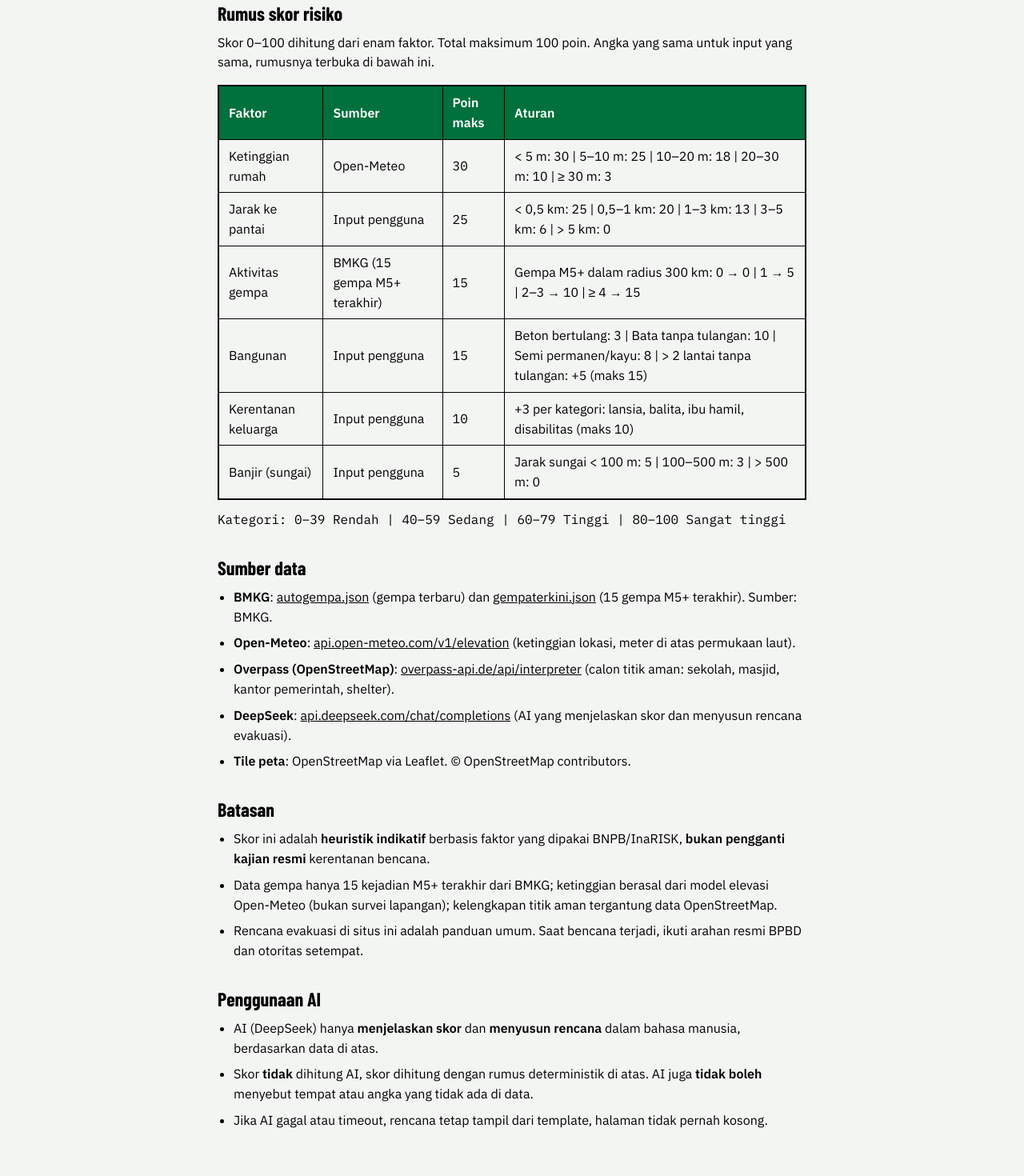
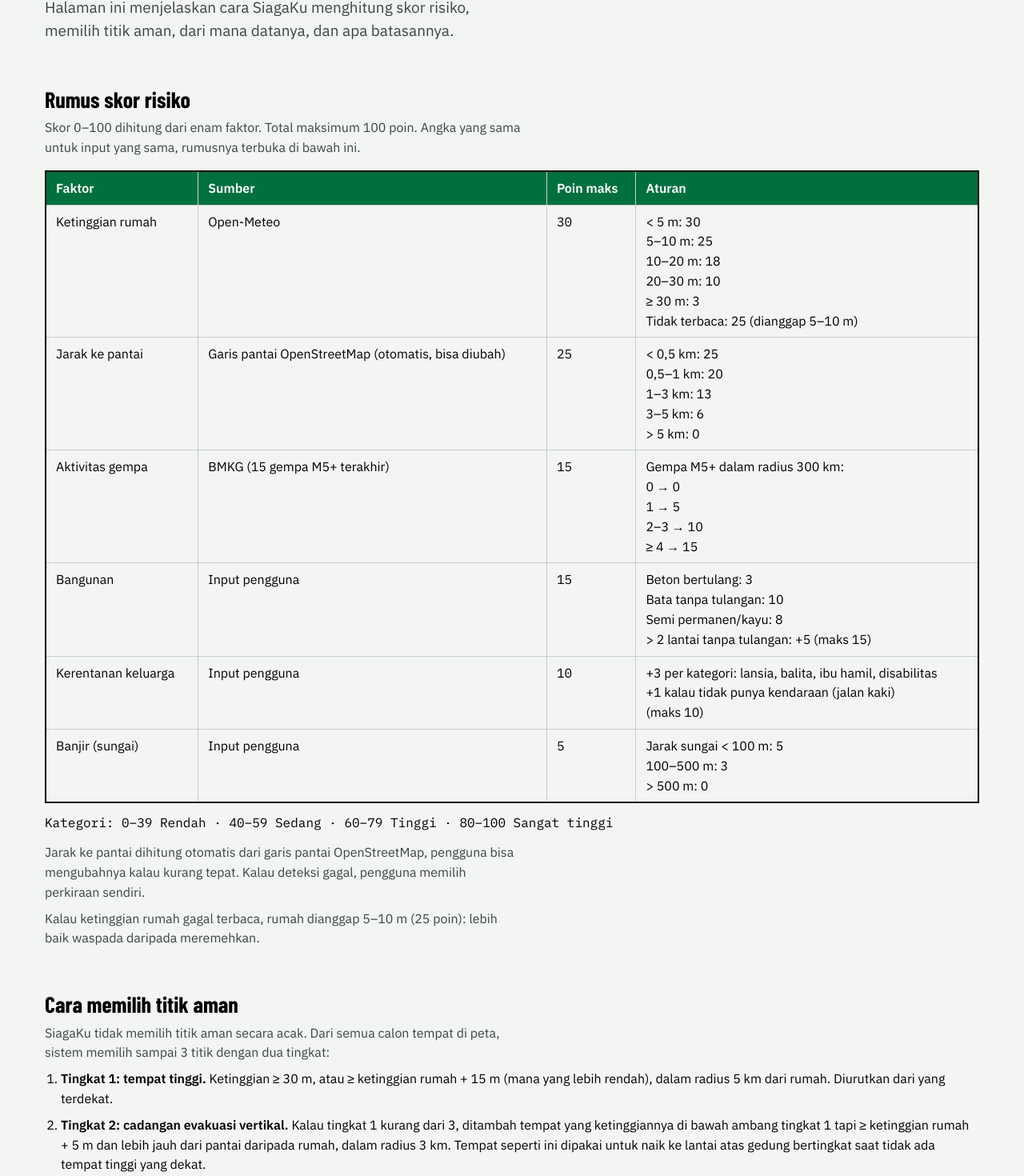
Before and after one commit to Akheshi/SiagaKu, a Next.js app: page /tentang in a window 1280 px wide. Shown: the part 228-1698 px from the top of the page at 80% size. Built offline with nearby package versions, Linux system fonts and the light colour scheme.

Commit message:
revisi halaman metodologi: tambah cara pilih titik aman dan temuan Bengkulu

```diff
--- a/src/app/tentang/page.tsx
+++ b/src/app/tentang/page.tsx
@@ -1,79 +1,183 @@
+import type { Metadata } from "next";
+
+export const metadata: Metadata = {
+    title: "Metodologi & Sumber Data — SiagaKu",
+    description: "Cara SiagaKu menghitung skor risiko bencana, memilih titik aman, dan dari mana datanya berasal.",
+};
+
 export default function Tentang() {
     return (
-        <main className="mx-auto max-w-3xl px-4 py-10">
-            <h1 className="text-3xl font-bold">Metodologi &amp; Sumber Data</h1>
-            <p className="mt-2">
-                Halaman ini menjelaskan cara SiagaKu menghitung skor risiko,
+        <article className="mx-auto max-w-[1200px] px-4 py-8 sm:py-14">
+            <h1 className="max-w-[14ch] text-[40px]">Metodologi &amp; Sumber Data</h1>
+            <p className="mt-5 max-w-[52ch] text-[19px] text-ink-2">
+                Halaman ini menjelaskan cara SiagaKu menghitung skor risiko, memilih titik aman,
                 dari mana datanya, dan apa batasannya.
             </p>
 
-            {/* 1. Rumus skor, tabel 6 faktor + kategori */}
-            <h2 className="mt-8 text-2xl font-bold">Rumus skor risiko</h2>
-
-            <p className="mt-2">
-                Skor 0–100 dihitung dari enam faktor. Total maksimum 100 poin.
-                Angka yang sama untuk input yang sama, rumusnya terbuka di bawah ini.
+            {/* 1. Rumus skor risiko */}
+            <h2 className="mt-14 text-[28px]">Rumus skor risiko</h2>
+            <p className="mt-2 max-w-[62ch] text-ink-2">
+                Skor 0–100 dihitung dari enam faktor. Total maksimum 100 poin. Angka yang sama
+                untuk input yang sama, rumusnya terbuka di bawah ini.
             </p>
 
-            <table className="mt-4 w-full border-2 border-black text-left">
+            <table className="mt-4 w-full border-2 border-ink text-left">
                 <thead>
-                    <tr className="bg-[#00703C] text-white">
-                        <th className="border border-black px-3 py-2">Faktor</th>
-                        <th className="border border-black px-3 py-2">Sumber</th>
-                        <th className="border border-black px-3 py-2">Poin maks</th>
-                        <th className="border border-black px-3 py-2">Aturan</th>
+                    <tr className="bg-sign text-white">
+                        <th className="border border-line px-3 py-2">Faktor</th>
+                        <th className="border border-line px-3 py-2">Sumber</th>
+                        <th className="border border-line px-3 py-2">Poin maks</th>
+                        <th className="border border-line px-3 py-2">Aturan</th>
                     </tr>
                 </thead>
                 <tbody>
                     <tr>
-                        <td className="border px-3 py-2">Ketinggian rumah</td>
-                        <td className="border px-3 py-2">Open-Meteo</td>
-                        <td className="border px-3 py-2 font-mono">30</td>
-                        <td className="border px-3 py-2">&lt; 5 m: 30 | 5–10 m: 25 | 10–20 m: 18 | 20–30 m: 10 | ≥ 30 m: 3</td>
+                        <td className="border border-line px-3 py-2 align-top">Ketinggian rumah</td>
+                        <td className="border border-line px-3 py-2 align-top">Open-Meteo</td>
+                        <td className="border border-line px-3 py-2 font-mono align-top">30</td>
+                        <td className="border border-line px-3 py-2">
+                            &lt; 5 m: 30
+                            <br/>
+                            5–10 m: 25
+                            <br/>
+                            10–20 m: 18
+                            <br/>
+                            20–30 m: 10
+                            <br/>
+                            ≥ 30 m: 3
+                            <br/>
+                            Tidak terbaca: 25 (dianggap 5–10 m)
+                        </td>
                     </tr>
                     <tr>
-                        <td className="border px-3 py-2">Jarak ke pantai</td>
-                        <td className="border px-3 py-2">Input pengguna</td>
-                        <td className="border px-3 py-2 font-mono">25</td>
-                        <td className="border px-3 py-2">&lt; 0,5 km: 25 | 0,5–1 km: 20 | 1–3 km: 13 | 3–5 km: 6 | &gt; 5 km: 0</td>
+                        <td className="border border-line px-3 py-2 align-top">Jarak ke pantai</td>
+                        <td className="border border-line px-3 py-2 align-top">
+                            Garis pantai OpenStreetMap (otomatis, bisa diubah)
+                        </td>
+                        <td className="border border-line px-3 py-2 font-mono align-top">25</td>
+                        <td className="border border-line px-3 py-2">
+                            &lt; 0,5 km: 25
+                            <br/>
+                            0,5–1 km: 20
+                            <br/>
+                            1–3 km: 13
+                            <br/>
+                            3–5 km: 6
+                            <br/>
+                            &gt; 5 km: 0
+                        </td>
                     </tr>
                     <tr>
-                        <td className="border px-3 py-2">Aktivitas gempa</td>
-                        <td className="border px-3 py-2">BMKG (15 gempa M5+ terakhir)</td>
-                        <td className="border px-3 py-2 font-mono">15</td>
-                        <td className="border px-3 py-2">Gempa M5+ dalam radius 300 km: 0 → 0 | 1 → 5 | 2–3 → 10 | ≥ 4 → 15</td>
+                        <td className="border border-line px-3 py-2 align-top">Aktivitas gempa</td>
+                        <td className="border border-line px-3 py-2 align-top">BMKG (15 gempa M5+ terakhir)</td>
+                        <td className="border border-line px-3 py-2 font-mono align-top">15</td>
+                        <td className="border border-line px-3 py-2">
+                            Gempa M5+ dalam radius 300 km:
+                            <br/>
+                            0 → 0
+                            <br/>
+                            1 → 5
+                            <br/>
+                            2–3 → 10
+                            <br/>
+                            ≥ 4 → 15
+                        </td>
                     </tr>
                     <tr>
-                        <td className="border px-3 py-2">Bangunan</td>
-                        <td className="border px-3 py-2">Input pengguna</td>
-                        <td className="border px-3 py-2 font-mono">15</td>
-                        <td className="border px-3 py-2">Beton bertulang: 3 | Bata tanpa tulangan: 10 | Semi permanen/kayu: 8 | &gt; 2 lantai tanpa tulangan: +5 (maks 15)</td>
+                        <td className="border border-line px-3 py-2 align-top">Bangunan</td>
+                        <td className="border border-line px-3 py-2 align-top">Input pengguna</td>
+                        <td className="border border-line px-3 py-2 font-mono align-top">15</td>
+                        <td className="border border-line px-3 py-2">
+                            Beton bertulang: 3
+                            <br/>
+                            Bata tanpa tulangan: 10
+                            <br/>
+                            Semi permanen/kayu: 8
+                            <br/>
+                            &gt; 2 lantai tanpa tulangan: +5 (maks 15)
+                        </td>
                     </tr>
                     <tr>
-                        <td className="border px-3 py-2">Kerentanan keluarga</td>
-                        <td className="border px-3 py-2">Input pengguna</td>
-                        <td className="border px-3 py-2 font-mono">10</td>
-                        <td className="border px-3 py-2">+3 per kategori: lansia, balita, ibu hamil, disabilitas (maks 10)</td>
+                        <td className="border border-line px-3 py-2 align-top">Kerentanan keluarga</td>
+                        <td className="border border-line px-3 py-2 align-top">Input pengguna</td>
+                        <td className="border border-line px-3 py-2 font-mono align-top">10</td>
+                        <td className="border border-line px-3 py-2">
+                            +3 per kategori: lansia, balita, ibu hamil, disabilitas
+                            <br/>
+                            +1 kalau tidak punya kendaraan (jalan kaki)
+                            <br/>
+                            (maks 10)
+                        </td>
                     </tr>
                     <tr>
-                        <td className="border px-3 py-2">Banjir (sungai)</td>
-                        <td className="border px-3 py-2">Input pengguna</td>
-                        <td className="border px-3 py-2 font-mono">5</td>
-                        <td className="border px-3 py-2">Jarak sungai &lt; 100 m: 5 | 100–500 m: 3 | &gt; 500 m: 0</td>
+                        <td className="border border-line px-3 py-2 align-top">Banjir (sungai)</td>
+                        <td className="border border-line px-3 py-2 align-top">Input pengguna</td>
+                        <td className="border border-line px-3 py-2 font-mono align-top">5</td>
+                        <td className="border border-line px-3 py-2">
+                            Jarak sungai &lt; 100 m: 5
+                            <br/>
+                            100–500 m: 3
+                            <br/>
+                            &gt; 500 m: 0
+                         </td>
                     </tr>
                 </tbody>
             </table>
 
             <p className="mt-3 font-mono">
-            Kategori: 0–39 Rendah | 40–59 Sedang | 60–79 Tinggi | 80–100 Sangat tinggi
+            Kategori: 0–39 Rendah · 40–59 Sedang · 60–79 Tinggi · 80–100 Sangat tinggi
             </p>
 
-            {/* 2. Sumber data, (BMKG, Open-Meteo, Overpass/OSM, DeepSeek) */}
-            <h2 className="mt-8 text-2xl font-bold">Sumber data</h2>
+            <p className="mt-3 max-w-[62ch] text-ink-2">
+            Jarak ke pantai dihitung otomatis dari garis pantai OpenStreetMap, pengguna bisa
+                mengubahnya kalau kurang tepat. Kalau deteksi gagal, pengguna memilih perkiraan sendiri.
+            </p>
+            <p className="mt-2 max-w-[62ch] text-ink-2">
+                Kalau ketinggian rumah gagal terbaca, rumah dianggap 5–10 m (25 poin): lebih baik
+                waspada daripada meremehkan.
+            </p>
 
+            {/* 2. Cara memilih titik aman */}
+            <h2 className="mt-14 text-[28px]">Cara memilih titik aman</h2>
+            <p  className="mt-2 max-w-[62ch] text-ink-2">
+                SiagaKu tidak memilih titik aman secara acak. Dari semua calon tempat di peta, sistem
+                memilih sampai 3 titik dengan dua tingkat:
+            </p>
+            <ol className="mt-2 list-decimal space-y-2 pl-5">
+                <li>
+                    <strong>Tingkat 1: tempat tinggi.</strong> Ketinggian ≥ 30 m, atau ≥ ketinggian
+                    rumah + 15 m (mana yang lebih rendah), dalam radius 5 km dari rumah. Diurutkan
+                    dari yang terdekat.
+                </li>
+                <li>
+                    <strong>Tingkat 2: cadangan evakuasi vertikal.</strong> Kalau tingkat 1 kurang
+                    dari 3, ditambah tempat yang ketinggiannya di bawah ambang tingkat 1 tapi
+                    ≥ ketinggian rumah + 5 m dan lebih jauh dari pantai daripada rumah, dalam radius
+                    3 km. Tempat seperti ini dipakai untuk naik ke lantai atas gedung bertingkat
+                    saat tidak ada tempat tinggi yang dekat.
+                </li>
+            </ol>
+            <p className="mt-3 max-w-[62ch] text-ink-2">
+                Kalau ketinggian rumah tidak diketahui, hanya tingkat 1 yang dipakai.
+            </p>
+
+            {/* 3. Temuan */}
+            <h2 className="mt-14 text-[28px]">Temuan</h2>
+            <p className="mt-3 max-w-[62ch] text-ink-2">
+                Kota Bengkulu sebagian besar dataran rendah, jadi tempat tinggi ≥ 30 m sering tidak
+                tersedia dalam 5 km, tingkat cadangan inilah yang membuat rencana evakuasi tetap ada.
+                Untuk Provinsi Bengkulu, tim menyimpan data 3.148 calon titik aman (sekolah, masjid,
+                gereja, kantor pemerintah, rumah sakit, titik kumpul, dan lainnya) beserta
+                ketinggiannya di repo (
+                <code className="font-mono">src/data/titik-bengkulu.json</code>), diambil dari
+                OpenStreetMap via Overpass dan ketinggiannya dari Open-Meteo.
+            </p>
+
+            {/* 4. Sumber data */}
+            <h2 className="mt-14 text-[28px]">Sumber data</h2>
             <ul className="mt-2 list-disc space-y-2 pl-5">
                 <li>
-                    <strong>BMKG</strong>: {" "}
+                    <strong>BMKG</strong>:{" "}
                     <a className="underline" href="https://data.bmkg.go.id/DataMKG/TEWS/autogempa.json" target="_blank" rel="noreferrer">
                     autogempa.json
                     </a>{" "}
@@ -84,34 +188,40 @@ export default function Tentang() {
                     (15 gempa M5+ terakhir). Sumber: BMKG.
                 </li>
                 <li>
-                    <strong>Open-Meteo</strong>: {" "}
-                    <a className="underline" href="https://api.open-meteo.com/v1/elevation" target="_blank" rel="noreferrer">
-                    api.open-meteo.com/v1/elevation
+                    <strong>Open-Meteo</strong>:{" "}
+                    <a className="underline" href="https://open-meteo.com/" target="_blank" rel="noreferrer">
+                    open-meteo.com
                     </a>{" "}
-                    (ketinggian lokasi, meter di atas permukaan laut).
+                    (ketinggian lokasi, meter di atas permukaan laut). Lisensi: CC BY 4.0.
                 </li>
                 <li>
-                    <strong>Overpass (OpenStreetMap)</strong>: {" "}
-                    <a className="underline" href="https://overpass-api.de/api/interpreter" target="_blank" rel="noreferrer">
-                    overpass-api.de/api/interpreter
+                    <strong>Overpass (OpenStreetMap)</strong>:{" "}
+                    <a className="underline" href="https://overpass-api.de/" target="_blank" rel="noreferrer">
+                    overpass-api.de
                     </a>{" "}
-                    (calon titik aman: sekolah, masjid, kantor pemerintah, shelter).
+                    (calon titik aman dan garis pantai: sekolah, masjid, kantor pemerintah, shelter).
+                    Data © kontributor OpenStreetMap, lisensi ODbL.
                 </li>
                 <li>
-                    <strong>DeepSeek</strong>: {" "}
-                    <a className="underline" href="https://api.deepseek.com/chat/completions" target="_blank" rel="noreferrer">
-                    api.deepseek.com/chat/completions
+                    <strong>DeepSeek</strong>:{" "}
+                    <a className="underline" href="https://platform.deepseek.com/" target="_blank" rel="noreferrer">
+                    platform.deepseek.com
                     </a>{" "}
                     (AI yang menjelaskan skor dan menyusun rencana evakuasi).
                 </li>
                 <li>
-                    <strong>Tile peta</strong>: OpenStreetMap via Leaflet. © OpenStreetMap contributors.
+                    <strong>Tile peta</strong>: OpenStreetMap via Leaflet. © OpenStreetMap contributors,
+                    lisensi ODbL.
+                </li>
+                <li>
+                    <strong>Data titik aman Bengkulu</strong>: 3.148 tempat beserta ketinggian, tersimpan
+                    di repo (<code className="font-mono">src/data/titik-bengkulu.json</code>), diambil
+                    dari OpenStreetMap via Overpass dan Open-Meteo.
                 </li>
             </ul>
 
-            {/* 3. Batasan, skor heuristik, bukan kajian resmi */}
-            <h2 className="mt-8 text-2xl font-bold">Batasan</h2>
-
+            {/* 5. Batasan */}
+            <h2 className="mt-14 text-[28px]">Batasan</h2>
             <ul className="mt-2 list-disc space-y-2 pl-5">
                 <li>
                     Skor ini adalah <strong>heuristik indikatif</strong> berbasis faktor yang
@@ -129,9 +239,8 @@ export default function Tentang() {
                 </li>
             </ul>
 
-            {/* 4. Pengungkapan AI, AI menjelaskan, bukan mengarang */}
-            <h2 className="mt-8 text-2xl font-bold">Penggunaan AI</h2>
-
+            {/* 6. Penggunaan AI */}
+            <h2 className="mt-14 text-[28px]">Penggunaan AI</h2>
             <ul className="mt-2 list-disc space-y-2 pl-5">
                 <li>
                     AI (DeepSeek) hanya <strong>menjelaskan skor</strong> dan{" "}
@@ -148,7 +257,6 @@ export default function Tentang() {
                     tidak pernah kosong.
                 </li>
             </ul>
-
-        </main>
+        </article>
     );
 }
```
